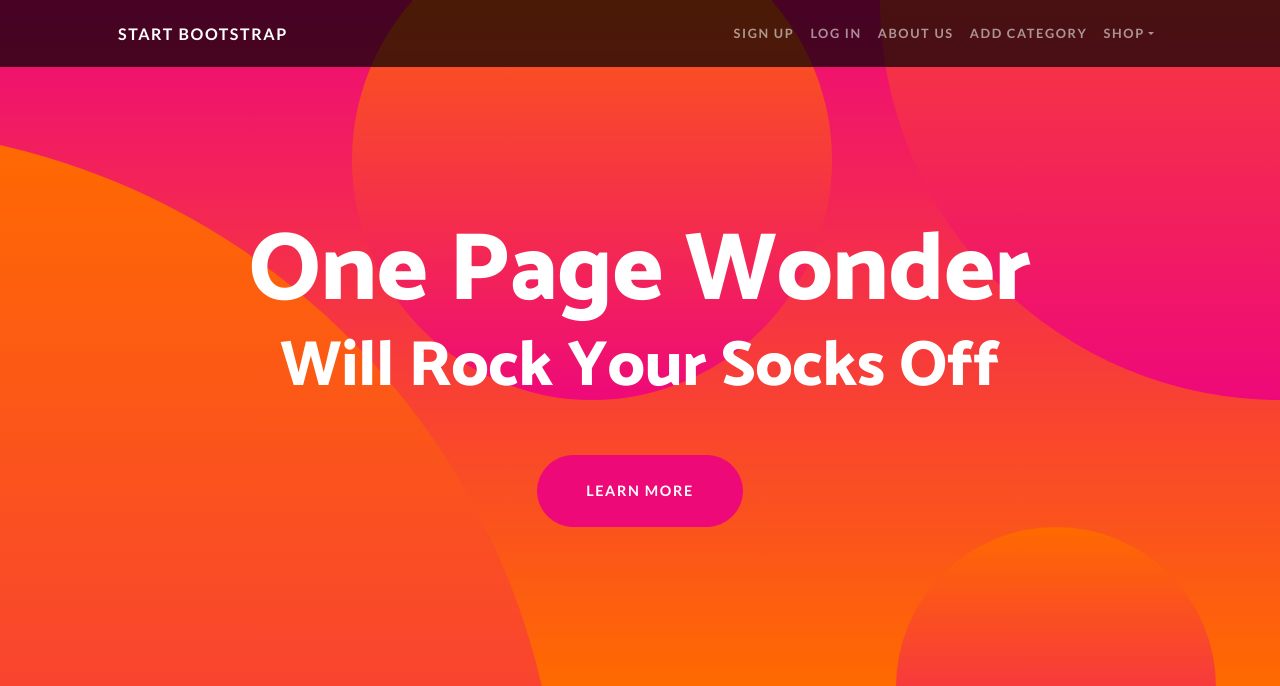
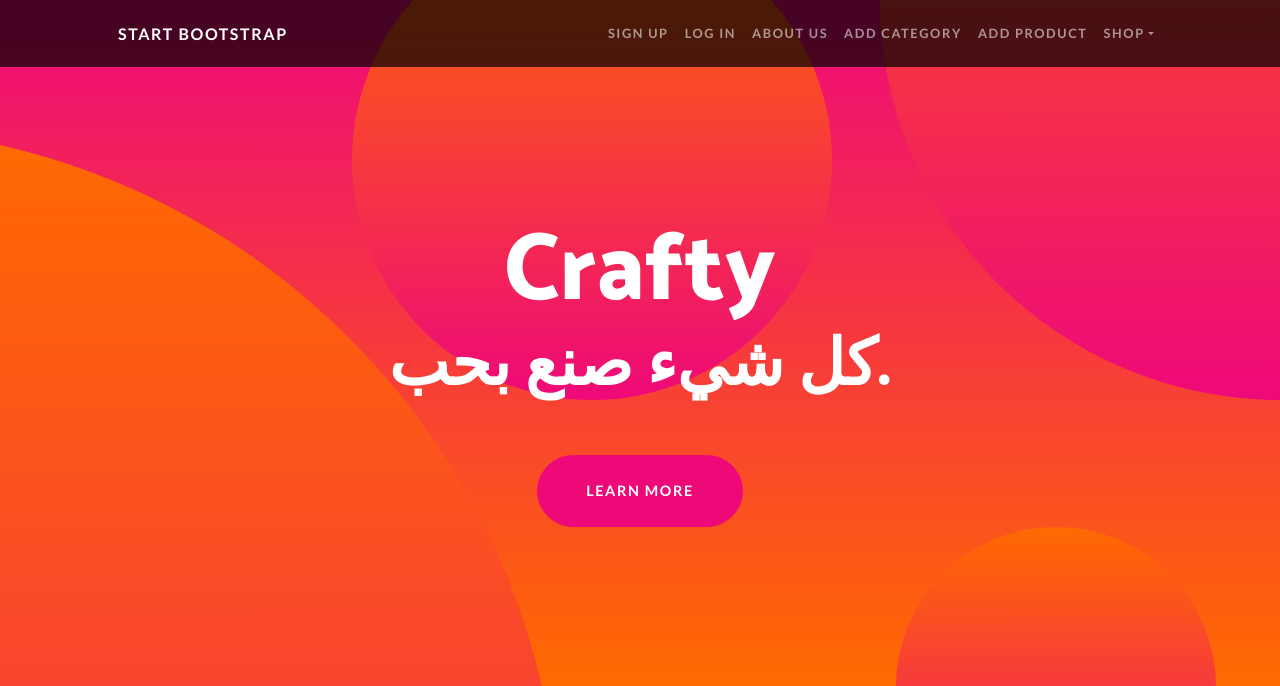
Before and after one commit to SafaLaghoub/Crafty, a PHP site: page /category.php in a window 1280 px wide. Shown: the top 686 px of the page. Run offline with PHP 8.4, Linux system fonts and the light colour scheme; data that the repository does not hold is empty; some libraries are stand-ins or nearby versions.

Commit message:
change
changes

```diff
--- a/category.php
+++ b/category.php
@@ -44,7 +44,7 @@ Categories
 </thead>
 <tbody>
 <?php
-	$query = "SELECT * FROM products WHERE category_id =1";
+	$query = "SELECT * FROM products";
 	$query_run = mysqli_query ($connection,$query);
    // $category = getAll("products");
     echo mysqli_num_rows($query_run);
--- a/includes/header.php
+++ b/includes/header.php
@@ -2,8 +2,8 @@
         <header class="masthead text-center text-white">
             <div class="masthead-content">
                 <div class="container px-5">
-                    <h1 class="masthead-heading mb-0">One Page Wonder</h1>
-                    <h2 class="masthead-subheading mb-0">Will Rock Your Socks Off</h2>
+                    <h1 class="masthead-heading mb-0">Crafty</h1>
+                    <h2 class="masthead-subheading mb-0">كل شيء صنع بحب.</h2>
                     <a class="btn btn-primary btn-xl rounded-pill mt-5" href="#scroll">Learn More</a>
                 </div>
             </div>
--- a/includes/navbar.php
+++ b/includes/navbar.php
@@ -9,6 +9,8 @@
                         <li class="nav-item"><a class="nav-link" href="login.php">Log In</a></li>
                         <li class="nav-item"><a class="nav-link" href="#!">About Us</a></li>
                         <li class="nav-item"><a class="nav-link" href="add-category.php">Add category</a></li>
+                        <li class="nav-item"><a class="nav-link" href="add-product.php">Add Product</a></li>
+
 
 <li class="nav-item dropdown">
                             <a class="nav-link dropdown-toggle" id="navbarDropdown" href="#" role="button" data-bs-toggle="dropdown" aria-expanded="false">Shop</a>
```
